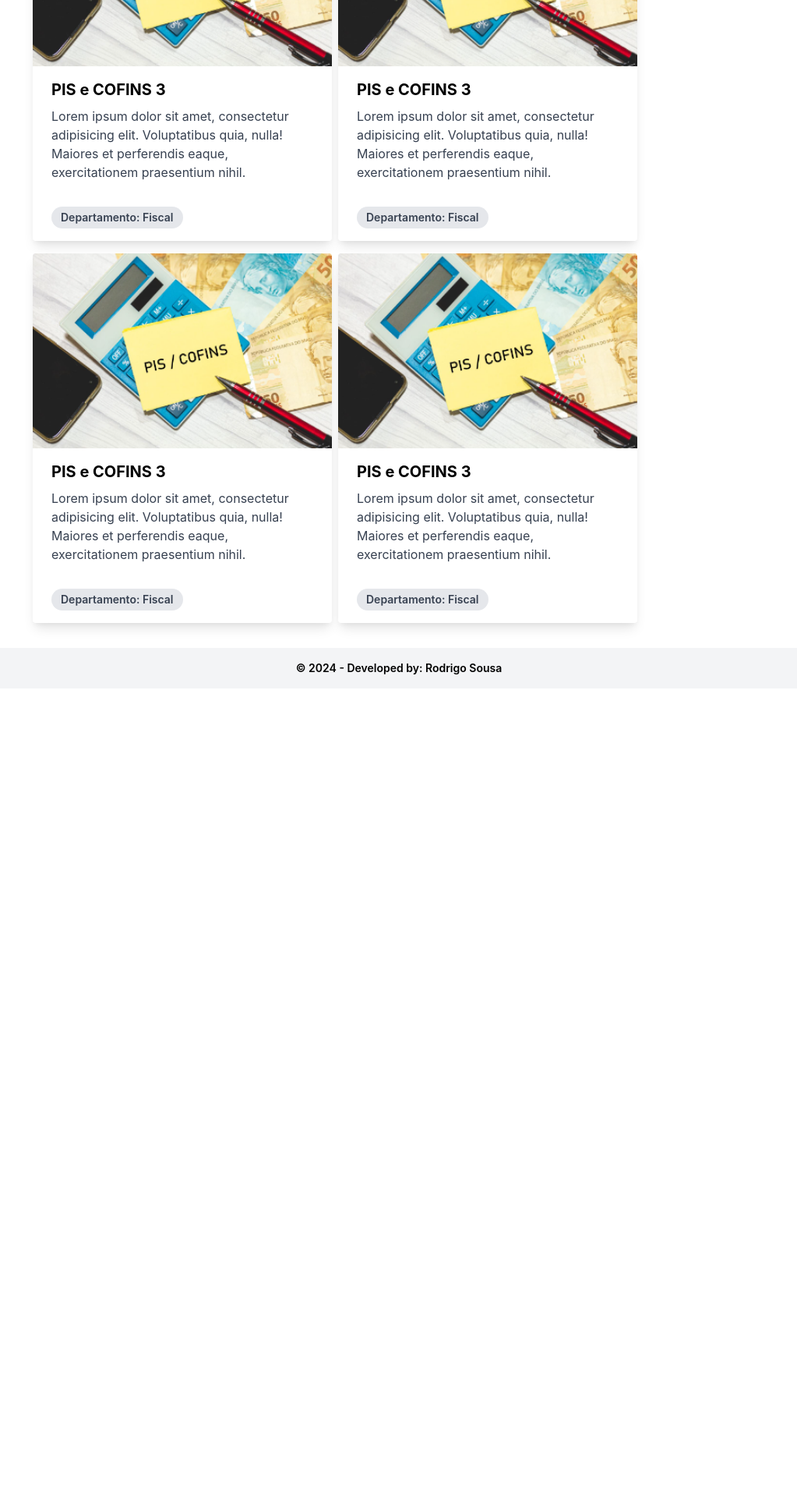
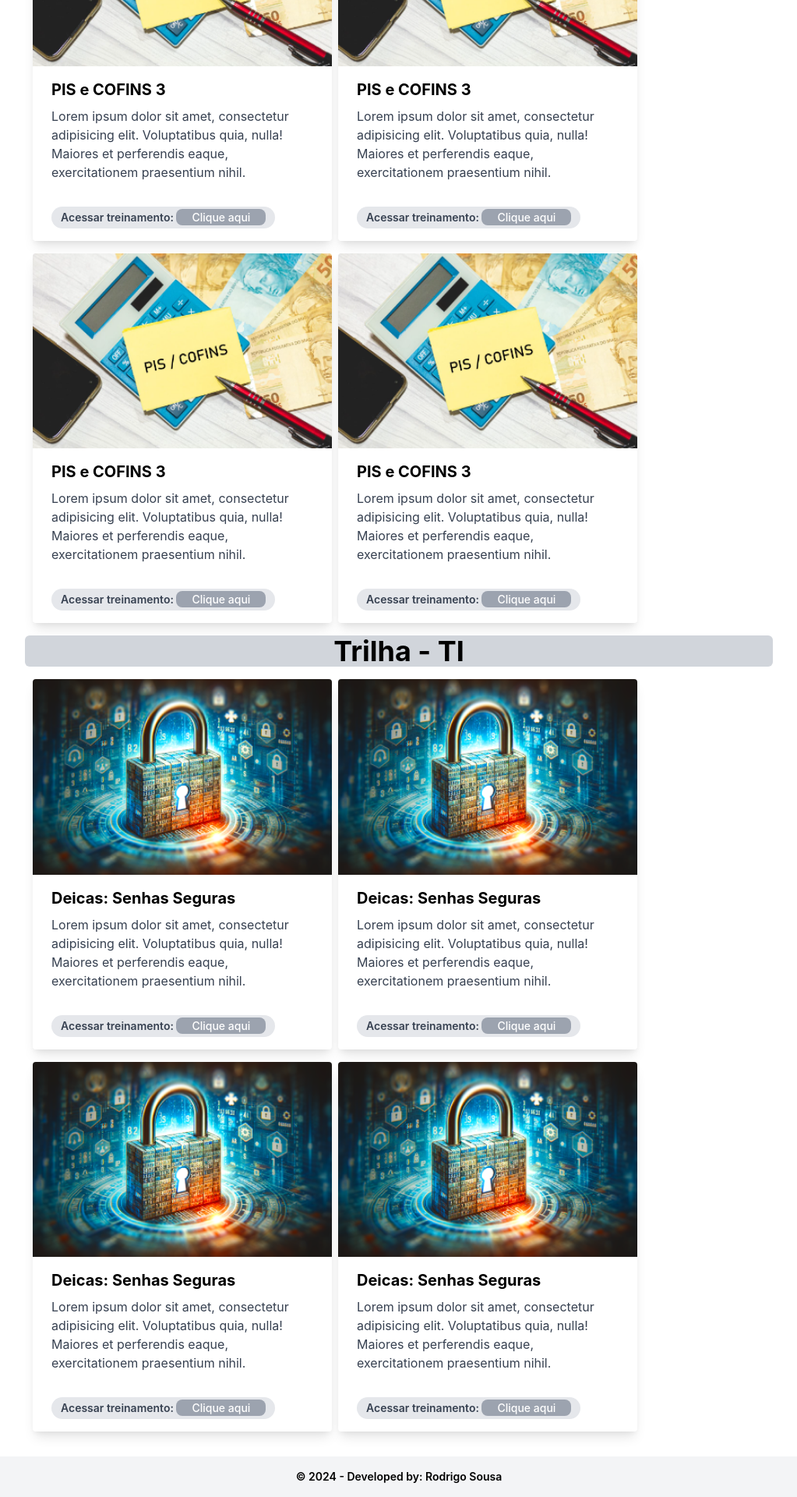
Before and after one commit to Rodrigo-Sousa/PA-EAD-da-Companhia, a React (Create React App) app in the folder react-ead-da-companhia/: page / in a window 1280 px wide. Shown: the part 787-2707 px from the top of the page at 78% size, without its empty margins (128-1151 px from the left). Before the commit the page ends 1670 px from the top, so only its background shows below. Built offline with nearby package versions, Linux system fonts and the light colour scheme.

Commit message:
Adicionado o conteúdo das animações e link nos cards. Concluíndo a sprint2

```diff
--- a/react-ead-da-companhia/src/pages/EadVideos.jsx
+++ b/react-ead-da-companhia/src/pages/EadVideos.jsx
@@ -15,15 +15,15 @@ export default function EadVideos() {
             </Header>
 
             <Main>
-        <h2 class="w-full text-center text-4xl font-bold bg-gray-300 dark:text-white mb-4">
+                <h2 class="w-full rounded-md text-center text-4xl font-bold bg-gray-300 dark:text-white mb-4">
                     Trilha - Fiscal
                 </h2>
                 {/* Card dos trilhas - Fiscal*/}
                 <div className="flex flex-wrap ml-2.5">
-          <div class="max-w-sm rounded overflow-hidden shadow-lg mr-2 mb-4">
+                    <div class="max-w-sm rounded overflow-hidden shadow-lg mr-2 mb-4 hover:scale-105 hover:border-2 border-solid border-gray-900">
                         <img
                             class="w-full"
-              src="/img/pis-e-cofins.png"
+                            src="/img/Fiscal/pis-e-cofins.png"
                             alt="Sunset in the mountains"
                         />
                         <div class="px-6 py-4">
@@ -36,15 +36,15 @@ export default function EadVideos() {
                         </div>
                         <div class="px-6 pt-4 pb-2">
                             <span class="inline-block bg-gray-200 rounded-full px-3 py-1 text-sm font-semibold text-gray-700 mr-2 mb-2">
-                Departamento: Fiscal
+                                Acessar treinamento: <a class="text-white bg-gray-400 hover:bg-gray-700 focus:ring-4 focus:ring-gray-300 font-medium rounded-lg text-sm px-5 py-0.5" href="#" target="_blank">Clique aqui</a>
                             </span>
                         </div>
                     </div>
 
-          <div class="max-w-sm rounded overflow-hidden shadow-lg mr-2 mb-4">
+                    <div class="max-w-sm rounded overflow-hidden shadow-lg mr-2 mb-4 hover:scale-105 hover:scale-105 hover:border-2 border-solid border-gray-900">
                         <img
                             class="w-full"
-              src="/img/pis-e-cofins.png"
+                            src="/img/Fiscal/pis-e-cofins.png"
                             alt="Sunset in the mountains"
                         />
                         <div class="px-6 py-4">
@@ -57,15 +57,15 @@ export default function EadVideos() {
                         </div>
                         <div class="px-6 pt-4 pb-2">
                             <span class="inline-block bg-gray-200 rounded-full px-3 py-1 text-sm font-semibold text-gray-700 mr-2 mb-2">
-                Departamento: Fiscal
+                                Acessar treinamento: <a class="text-white bg-gray-400 hover:bg-gray-700 focus:ring-4 focus:ring-gray-300 font-medium rounded-lg text-sm px-5 py-0.5" href="#" target="_blank">Clique aqui</a>
                             </span>
                         </div>
                     </div>
 
-          <div class="max-w-sm rounded overflow-hidden shadow-lg mr-2 mb-4">
+                    <div class="max-w-sm rounded overflow-hidden shadow-lg mr-2 mb-4 hover:scale-105 hover:scale-105 hover:border-2 border-solid border-gray-900">
                         <img
                             class="w-full"
-              src="/img/pis-e-cofins.png"
+                            src="/img/Fiscal/pis-e-cofins.png"
                             alt="Sunset in the mountains"
                         />
                         <div class="px-6 py-4">
@@ -78,15 +78,15 @@ export default function EadVideos() {
                         </div>
                         <div class="px-6 pt-4 pb-2">
                             <span class="inline-block bg-gray-200 rounded-full px-3 py-1 text-sm font-semibold text-gray-700 mr-2 mb-2">
-                Departamento: Fiscal
+                                Acessar treinamento: <a class="text-white bg-gray-400 hover:bg-gray-700 focus:ring-4 focus:ring-gray-300 font-medium rounded-lg text-sm px-5 py-0.5" href="#" target="_blank">Clique aqui</a>
                             </span>
                         </div>
                     </div>
 
-          <div class="max-w-sm rounded overflow-hidden shadow-lg mr-2 mb-4">
+                    <div class="max-w-sm rounded overflow-hidden shadow-lg mr-2 mb-4 hover:scale-105 hover:scale-105 hover:border-2 border-solid border-gray-900">
                         <img
                             class="w-full"
-              src="/img/pis-e-cofins.png"
+                            src="/img/Fiscal/pis-e-cofins.png"
                             alt="Sunset in the mountains"
                         />
                         <div class="px-6 py-4">
@@ -99,15 +99,15 @@ export default function EadVideos() {
                         </div>
                         <div class="px-6 pt-4 pb-2">
                             <span class="inline-block bg-gray-200 rounded-full px-3 py-1 text-sm font-semibold text-gray-700 mr-2 mb-2">
-                Departamento: Fiscal
+                                Acessar treinamento: <a class="text-white bg-gray-400 hover:bg-gray-700 focus:ring-4 focus:ring-gray-300 font-medium rounded-lg text-sm px-5 py-0.5" href="#" target="_blank">Clique aqui</a>
                             </span>
                         </div>
                     </div>
 
-          <div class="max-w-sm rounded overflow-hidden shadow-lg mr-2 mb-4">
+                    <div class="max-w-sm rounded overflow-hidden shadow-lg mr-2 mb-4 hover:scale-105 hover:scale-105 hover:border-2 border-solid border-gray-900">
                         <img
                             class="w-full"
-              src="/img/pis-e-cofins.png"
+                            src="/img/Fiscal/pis-e-cofins.png"
                             alt="Sunset in the mountains"
                         />
                         <div class="px-6 py-4">
@@ -120,15 +120,15 @@ export default function EadVideos() {
                         </div>
                         <div class="px-6 pt-4 pb-2">
                             <span class="inline-block bg-gray-200 rounded-full px-3 py-1 text-sm font-semibold text-gray-700 mr-2 mb-2">
-                Departamento: Fiscal
+                                Acessar treinamento: <a class="text-white bg-gray-400 hover:bg-gray-700 focus:ring-4 focus:ring-gray-300 font-medium rounded-lg text-sm px-5 py-0.5" href="#" target="_blank">Clique aqui</a>
                             </span>
                         </div>
                     </div>
 
-          <div class="max-w-sm rounded overflow-hidden shadow-lg mr-2 mb-4">
+                    <div class="max-w-sm rounded overflow-hidden shadow-lg mr-2 mb-4 hover:scale-105 hover:scale-105 hover:border-2 border-solid border-gray-900">
                         <img
                             class="w-full"
-              src="/img/pis-e-cofins.png"
+                            src="/img/Fiscal/pis-e-cofins.png"
                             alt="Sunset in the mountains"
                         />
                         <div class="px-6 py-4">
@@ -141,11 +141,104 @@ export default function EadVideos() {
                         </div>
                         <div class="px-6 pt-4 pb-2">
                             <span class="inline-block bg-gray-200 rounded-full px-3 py-1 text-sm font-semibold text-gray-700 mr-2 mb-2">
-                Departamento: Fiscal
+                                Acessar treinamento: <a class="text-white bg-gray-400 hover:bg-gray-700 focus:ring-4 focus:ring-gray-300 font-medium rounded-lg text-sm px-5 py-0.5" href="#" target="_blank">Clique aqui</a>
                             </span>
                         </div>
                     </div>
                     {/* Fechamento da div, contendo os treinamentos do departamento fiscal */}
+                </div>
+
+                {/* Trilha de treinamentos do TI */}
+                <h2 class="w-full rounded-md text-center text-4xl font-bold bg-gray-300 dark:text-white mb-4">
+                    Trilha - TI
+                </h2>
+                {/* Card dos trilhas - TI*/}
+                <div className="flex flex-wrap ml-2.5">
+                    <div class="max-w-sm rounded overflow-hidden shadow-lg mr-2 mb-4 hover:scale-105 hover:scale-105 hover:border-2 border-solid border-gray-900">
+                        <img
+                            class="w-full"
+                            src="/img/TI/senhas-seguras.png"
+                            alt="Sunset in the mountains"
+                        />
+                        <div class="px-6 py-4">
+                            <div class="font-bold text-xl mb-2">Deicas: Senhas Seguras</div>
+                            <p class="text-gray-700 text-base">
+                                Lorem ipsum dolor sit amet, consectetur adipisicing elit.
+                                Voluptatibus quia, nulla! Maiores et perferendis eaque,
+                                exercitationem praesentium nihil.
+                            </p>
+                        </div>
+                        <div class="px-6 pt-4 pb-2">
+                            <span class="inline-block bg-gray-200 rounded-full px-3 py-1 text-sm font-semibold text-gray-700 mr-2 mb-2">
+                                Acessar treinamento: <a class="text-white bg-gray-400 hover:bg-gray-700 focus:ring-4 focus:ring-gray-300 font-medium rounded-lg text-sm px-5 py-0.5" href="https://www.youtube.com/watch?v=s7ldn31OEFc" target="_blank">Clique aqui</a>
+                            </span>
+                        </div>
+                    </div>
+
+                    <div class="max-w-sm rounded overflow-hidden shadow-lg mr-2 mb-4 hover:scale-105 hover:scale-105 hover:border-2 border-solid border-gray-900">
+                        <img
+                            class="w-full"
+                            src="/img/TI/senhas-seguras.png"
+                            alt="Sunset in the mountains"
+                        />
+                        <div class="px-6 py-4">
+                            <div class="font-bold text-xl mb-2">Deicas: Senhas Seguras</div>
+                            <p class="text-gray-700 text-base">
+                                Lorem ipsum dolor sit amet, consectetur adipisicing elit.
+                                Voluptatibus quia, nulla! Maiores et perferendis eaque,
+                                exercitationem praesentium nihil.
+                            </p>
+                        </div>
+                        <div class="px-6 pt-4 pb-2">
+                            <span class="inline-block bg-gray-200 rounded-full px-3 py-1 text-sm font-semibold text-gray-700 mr-2 mb-2">
+                                Acessar treinamento: <a class="text-white bg-gray-400 hover:bg-gray-700 focus:ring-4 focus:ring-gray-300 font-medium rounded-lg text-sm px-5 py-0.5" href="https://www.youtube.com/watch?v=s7ldn31OEFc" target="_blank">Clique aqui</a>
+                            </span>
+                        </div>
+                    </div>
+
+                    <div class="max-w-sm rounded overflow-hidden shadow-lg mr-2 mb-4 hover:scale-105 hover:scale-105 hover:border-2 border-solid border-gray-900">
+                        <img
+                            class="w-full"
+                            src="/img/TI/senhas-seguras.png"
+                            alt="Sunset in the mountains"
+                        />
+                        <div class="px-6 py-4">
+                            <div class="font-bold text-xl mb-2">Deicas: Senhas Seguras</div>
+                            <p class="text-gray-700 text-base">
+                                Lorem ipsum dolor sit amet, consectetur adipisicing elit.
+                                Voluptatibus quia, nulla! Maiores et perferendis eaque,
+                                exercitationem praesentium nihil.
+                            </p>
+                        </div>
+                        <div class="px-6 pt-4 pb-2">
+                            <span class="inline-block bg-gray-200 rounded-full px-3 py-1 text-sm font-semibold text-gray-700 mr-2 mb-2">
+                                Acessar treinamento: <a class="text-white bg-gray-400 hover:bg-gray-700 focus:ring-4 focus:ring-gray-300 font-medium rounded-lg text-sm px-5 py-0.5" href="https://www.youtube.com/watch?v=s7ldn31OEFc" target="_blank">Clique aqui</a>
+                            </span>
+                        </div>
+                    </div>
+
+                    <div class="max-w-sm rounded overflow-hidden shadow-lg mr-2 mb-4 hover:scale-105 hover:scale-105 hover:border-2 border-solid border-gray-900">
+                        <img
+                            class="w-full"
+                            src="/img/TI/senhas-seguras.png"
+                            alt="Sunset in the mountains"
+                        />
+                        <div class="px-6 py-4">
+                            <div class="font-bold text-xl mb-2">Deicas: Senhas Seguras</div>
+                            <p class="text-gray-700 text-base">
+                                Lorem ipsum dolor sit amet, consectetur adipisicing elit.
+                                Voluptatibus quia, nulla! Maiores et perferendis eaque,
+                                exercitationem praesentium nihil.
+                            </p>
+                        </div>
+                        <div class="px-6 pt-4 pb-2">
+                            <span class="inline-block bg-gray-200 rounded-full px-3 py-1 text-sm font-semibold text-gray-700 mr-2 mb-2">
+                                Acessar treinamento: <a class="text-white bg-gray-400 hover:bg-gray-700 focus:ring-4 focus:ring-gray-300 font-medium rounded-lg text-sm px-5 py-0.5" href="https://www.youtube.com/watch?v=s7ldn31OEFc" target="_blank">Clique aqui</a>
+                            </span>
+                        </div>
+                    </div>
+
+                    {/* Fechamento da div, contendo os treinamentos do departamento TI */}
                 </div>
             </Main>
 
```
Also changed, not shown: react-ead-da-companhia/public/img/Fiscal/pis-e-cofins.png (renamed from react-ead-da-companhia/public/img/pis-e-cofins.png), react-ead-da-companhia/public/img/TI/senhas-seguras.png (added). Lines whose indentation alone changed are shown as unchanged.
